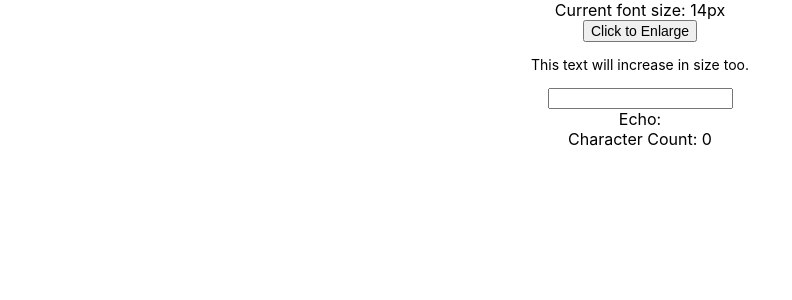
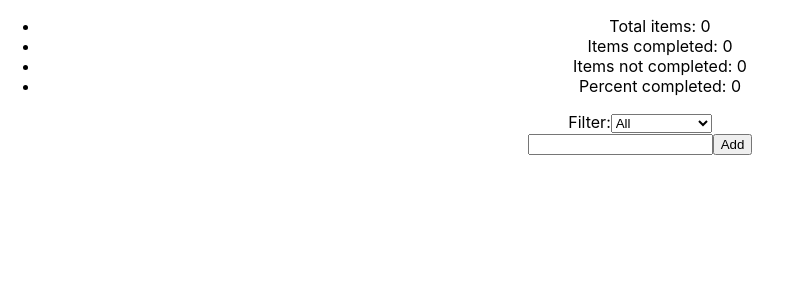
Before and after one commit to ckm960411/msw-redux, a React (Create React App) app: page / in a window 1280 px wide. Shown: the top 300 px of the page, without its empty margins (0-792 px from the left). Built offline with nearby package versions, Linux system fonts and the light colour scheme.

Commit message:
Recoil 을 이용한 todoList 예제
atom() 과 selector() 이해하기

```diff
--- a/src/App.js
+++ b/src/App.js
@@ -3,11 +3,12 @@
 // import MobxExample from './components/MobxExample';
 // import TodoList from './components/TodoList';
 // import { observableTodoStore } from './app/ObservableTodoStore';
+// import FontButton from './components/RecoilExample/FontButton';
+// import Text from './components/RecoilExample/Text';
+// import CharacterCounter from './components/RecoilExample/CharacterCounter';
 import { RecoilRoot } from 'recoil';
-import FontButton from './components/RecoilExample/FontButton';
-import Text from './components/RecoilExample/Text';
+import TodoList from './components/RecoilExample/Todo/TodoList';
 import './App.css';
-import CharacterCounter from './components/RecoilExample/CharacterCounter';
 
 function App() {
   return (
@@ -17,9 +18,10 @@
       {/* <MobxExample /> */}
       {/* <TodoList store={observableTodoStore} /> */}
       <RecoilRoot>
-        <FontButton />
-        <Text />
-        <CharacterCounter />
+        {/* <FontButton /> */}
+        {/* <Text /> */}
+        {/* <CharacterCounter /> */}
+        <TodoList />
       </RecoilRoot>
     </div>
   );
--- /dev/null
+++ b/src/components/RecoilExample/Todo/TodoItem.jsx
@@ -0,0 +1,52 @@
+import React from "react";
+import { useRecoilState } from "recoil";
+import { todoListState } from "./TodoStore";
+
+export default function TodoItem({ item }) {
+  const [todoList, setTodoList] = useRecoilState(todoListState);
+  const index = todoList.findIndex((listItem) => listItem === item);
+
+  const editItemText = ({ target: { value } }) => {
+    const newList = replaceItemAtIndex(todoList, index, {
+      ...item,
+      text: value,
+    });
+
+    setTodoList(newList);
+  };
+
+  const toggleItemCompletion = () => {
+    const newList = replaceItemAtIndex(todoList, index, {
+      ...item,
+      isComplete: !item.isComplete,
+    });
+
+    setTodoList(newList);
+  };
+
+  const deleteItem = () => {
+    const newList = removeItemAtIndex(todoList, index);
+
+    setTodoList(newList);
+  };
+
+  return (
+    <div>
+      <input type="text" value={item.text} onChange={editItemText} />
+      <input
+        type="checkbox"
+        checked={item.isComplete}
+        onChange={toggleItemCompletion}
+      />
+      <button onClick={deleteItem}>X</button>
+    </div>
+  );
+}
+
+function replaceItemAtIndex(arr, index, newValue) {
+  return [...arr.slice(0, index), newValue, ...arr.slice(index + 1)];
+}
+
+function removeItemAtIndex(arr, index) {
+  return [...arr.slice(0, index), ...arr.slice(index + 1)];
+}
--- /dev/null
+++ b/src/components/RecoilExample/Todo/TodoList.jsx
@@ -0,0 +1,21 @@
+import React from "react";
+import { useRecoilValue } from "recoil";
+import TodoItem from "./TodoItem";
+import TodoListCreator from "./TodoListCreator";
+import TodoListFilters from "./TodoListFilters";
+import TodoListStats from "./TodoListStats";
+import { filteredTodoListState } from "./TodoStore";
+
+export default function TodoList() {
+  const todoList = useRecoilValue(filteredTodoListState);
+  return (
+    <div>
+      <TodoListStats />
+      <TodoListFilters />
+      <TodoListCreator />
+      {todoList.map((item) => {
+        return <TodoItem key={item.id} item={item} />;
+      })}
+    </div>
+  );
+}
--- /dev/null
+++ b/src/components/RecoilExample/Todo/TodoListCreator.jsx
@@ -0,0 +1,37 @@
+import { useState } from "react";
+import { useSetRecoilState } from "recoil";
+import { todoListState } from "./TodoStore";
+
+export default function TodoListCreator() {
+  const [inputValue, setInputValue] = useState("");
+  const setTodoList = useSetRecoilState(todoListState);
+
+  const addItem = () => {
+    setTodoList((oldTodoList) => [
+      ...oldTodoList,
+      {
+        id: getId(),
+        text: inputValue,
+        isComplete: false,
+      },
+    ]);
+    setInputValue("");
+  };
+
+  const onChange = ({ target: { value } }) => {
+    setInputValue(value);
+  };
+
+  return (
+    <div>
+      <input type="text" value={inputValue} onChange={onChange} />
+      <button onClick={addItem}>Add</button>
+    </div>
+  );
+}
+
+// 고유한 Id 생성을 위한 유틸리티
+let id = 0;
+function getId() {
+  return id++;
+}
--- /dev/null
+++ b/src/components/RecoilExample/Todo/TodoListFilters.jsx
@@ -0,0 +1,22 @@
+import React from 'react'
+import { useRecoilState } from 'recoil';
+import { todoListFilterState } from './TodoStore';
+
+export default function TodoListFilters() {
+  const [filter, setFilter] = useRecoilState(todoListFilterState);
+
+  const updateFilter = ({target: {value}}) => {
+    setFilter(value);
+  };
+
+  return (
+    <>
+      Filter:
+      <select value={filter} onChange={updateFilter}>
+        <option value="Show All">All</option>
+        <option value="Show Completed">Completed</option>
+        <option value="Show Uncompleted">Uncompleted</option>
+      </select>
+    </>
+  );
+}
--- /dev/null
+++ b/src/components/RecoilExample/Todo/TodoListStats.jsx
@@ -0,0 +1,23 @@
+import React from "react";
+import { useRecoilValue } from "recoil";
+import { todoListStatsState } from "./TodoStore";
+
+export default function TodoListStats() {
+  const {
+    totalNum,
+    totalCompletedNum,
+    totalUncompletedNum,
+    percentCompleted,
+  } = useRecoilValue(todoListStatsState);
+
+  const formattedPercentCompleted = Math.round(percentCompleted * 100);
+
+  return (
+    <ul>
+      <li>Total items: {totalNum}</li>
+      <li>Items completed: {totalCompletedNum}</li>
+      <li>Items not completed: {totalUncompletedNum}</li>
+      <li>Percent completed: {formattedPercentCompleted}</li>
+    </ul>
+  );
+}
--- /dev/null
+++ b/src/components/RecoilExample/Todo/TodoStore.js
@@ -0,0 +1,46 @@
+import { atom, selector } from "recoil";
+
+export const todoListState = atom({
+  key: 'todoListState',
+  default: [],
+});
+
+export const todoListFilterState = atom({
+  key: 'todoListFilterState',
+  default: 'Show All',
+});
+
+export const filteredTodoListState = selector({
+  key: 'filteredTodoListState',
+  get: ({get}) => {
+    const filter = get(todoListFilterState);
+    const list = get(todoListState);
+
+    switch (filter) {
+      case 'Show Completed':
+        return list.filter((item) => item.isComplete);
+      case 'Show Uncompleted':
+        return list.filter((item) => !item.isComplete);
+      default:
+        return list;
+    }
+  },
+});
+
+export const todoListStatsState = selector({
+  key: 'todoListStatsState',
+  get: ({get}) => {
+    const todoList = get(todoListState);
+    const totalNum = todoList.length;
+    const totalCompletedNum = todoList.filter((item) => item.isComplete).length;
+    const totalUncompletedNum = totalNum - totalCompletedNum;
+    const percentCompleted = totalNum === 0 ? 0 : totalCompletedNum / totalNum;
+
+    return {
+      totalNum,
+      totalCompletedNum,
+      totalUncompletedNum,
+      percentCompleted,
+    };
+  },
+});
```
